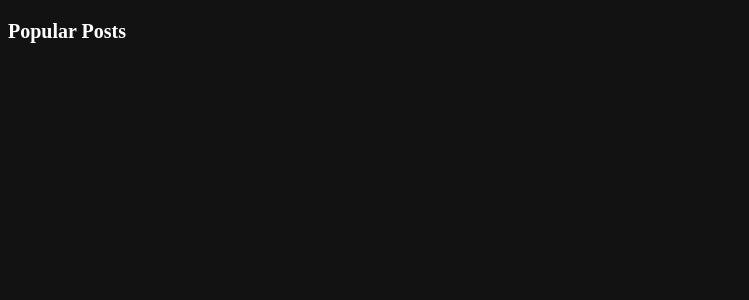
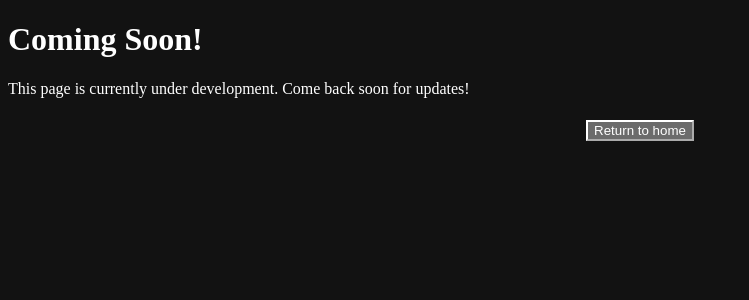
Before and after one commit to colson0804/portfolio-site, a Next.js app: page /posts in a window 1280 px wide. Shown: the top 300 px of the page, without its empty margins (0-749 px from the left). Built offline with nearby package versions, Linux system fonts and the light colour scheme.

Commit message:
Create coming soon page

```diff
--- /dev/null
+++ b/pages/coming-soon.js
@@ -0,0 +1,28 @@
+import NextLink from 'next/link'
+import {
+  Box,
+  Heading,
+  Text,
+  Container,
+  Divider,
+  Button
+} from '@chakra-ui/react'
+
+function ComingSoon() {
+  return (
+    <Container>
+      <Heading as="h1">Coming Soon!</Heading>
+      <Text>
+        This page is currently under development. Come back soon for updates!
+      </Text>
+      <Divider my={6} />
+      <Box my={6} align="center">
+        <NextLink href="/">
+          <Button colorScheme="teal">Return to home</Button>
+        </NextLink>
+      </Box>
+    </Container>
+  )
+}
+
+export default ComingSoon
--- a/pages/posts.js
+++ b/pages/posts.js
@@ -1,24 +1,26 @@
 import { Container, Heading } from '@chakra-ui/react'
 import Layout from '../components/layouts/article'
+import ComingSoon from '../pages/coming-soon'
 
 const Posts = () => {
   return (
-    <Layout title="Posts">
-      <Container>
-        <Heading as="h3" fontSize={20} mb={4}>
-          Popular Posts
-        </Heading>
-        {/* <Section delay={0.1}>
-          <SimpleGrid colums={[1, 2, 2]} gap={6}>
-            <GridItem
-              title="My Fish workflow"
-              //   thumbnail={thumbFishWorkflow}
-              href="www.youtube.com"
-            ></GridItem>
-          </SimpleGrid>
-        </Section> */}
-      </Container>
-    </Layout>
+    <ComingSoon />
+    // <Layout title="Posts">
+    //   <Container>
+    //     <Heading as="h3" fontSize={20} mb={4}>
+    //       Popular Posts
+    //     </Heading>
+    //     {/* <Section delay={0.1}>
+    //       <SimpleGrid colums={[1, 2, 2]} gap={6}>
+    //         <GridItem
+    //           title="My Fish workflow"
+    //           //   thumbnail={thumbFishWorkflow}
+    //           href="www.youtube.com"
+    //         ></GridItem>
+    //       </SimpleGrid>
+    //     </Section> */}
+    //   </Container>
+    // </Layout>
   )
 }
 
```
Also changed, not shown: components/navbar.js (+31 -28 lines), pages/works.js (+16 -14 lines).
